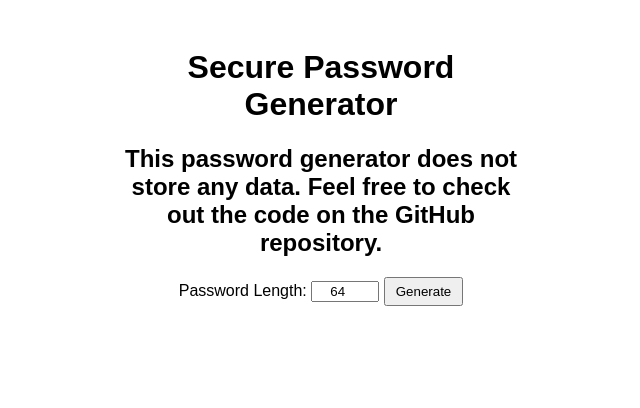
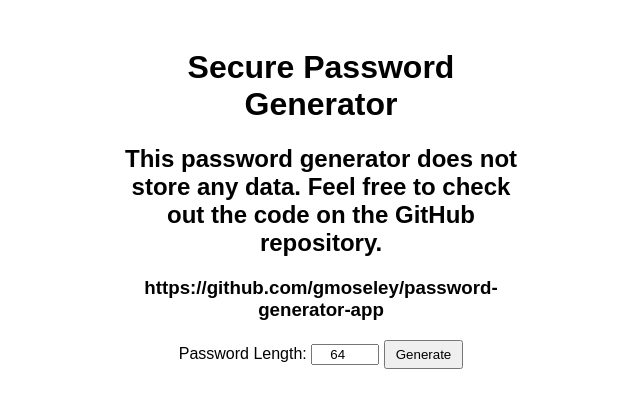
Before and after one commit to gmoseley/password-generator-app, a Flask app: page / in a window 1280 px wide. Shown: the top 408 px of the page, without its empty margins (319-959 px from the left). Run offline with Flask 3, Linux system fonts and the light colour scheme.

Commit message:
Update index.html

```diff
--- a/templates/index.html
+++ b/templates/index.html
@@ -14,6 +14,7 @@
     <div class="container">
         <h1>Secure Password Generator</h1>
         <h2>This password generator does not store any data. Feel free to check out the code on the GitHub repository.</h2>
+        <h3>https://github.com/gmoseley/password-generator-app</h3>
         <form id="passwordForm">
             <label for="length">Password Length:</label>
             <input type="number" id="length" name="length" value="64" min="4" max="128">
```
